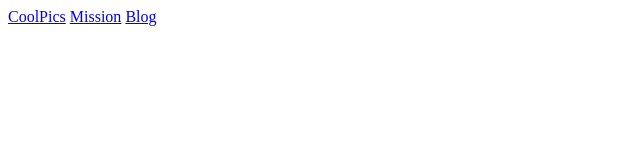
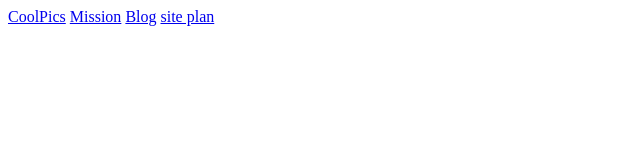
Before and after one commit to Marksman5001/wdd131, a plain HTML site: page index.html in a window 1280 px wide. Shown: the full height of the page, 0-640 px from the left. Drawn offline with Linux system fonts and the light colour scheme.

Commit message:
link added

```diff
--- a/index.html
+++ b/index.html
@@ -11,5 +11,6 @@
     <a href="mission/index.html">Mission</a>
     <a href="Blog/index.html">Blog</a>
     <a href="creditcard/index.html"></a>
+    <a href="Personal Site/site-plan.html">site plan</a>
 </body>
 </html>
```
